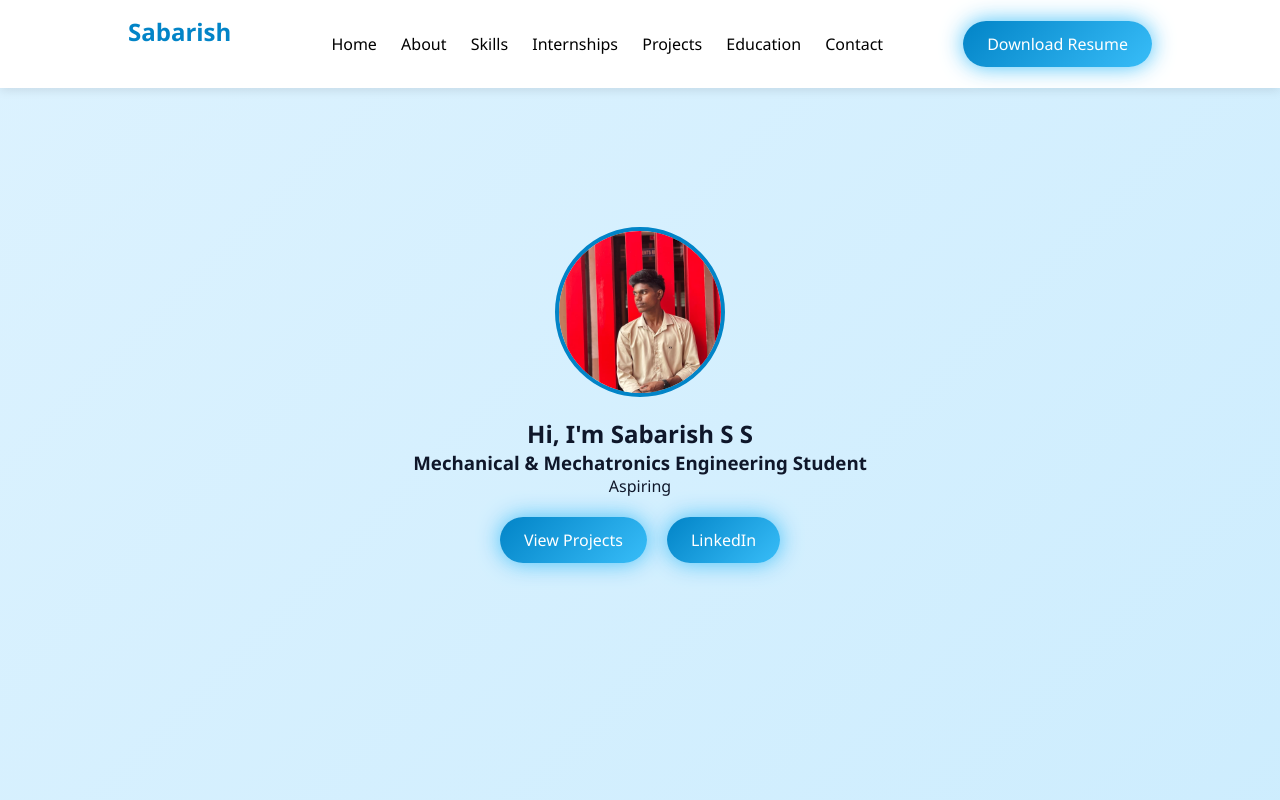
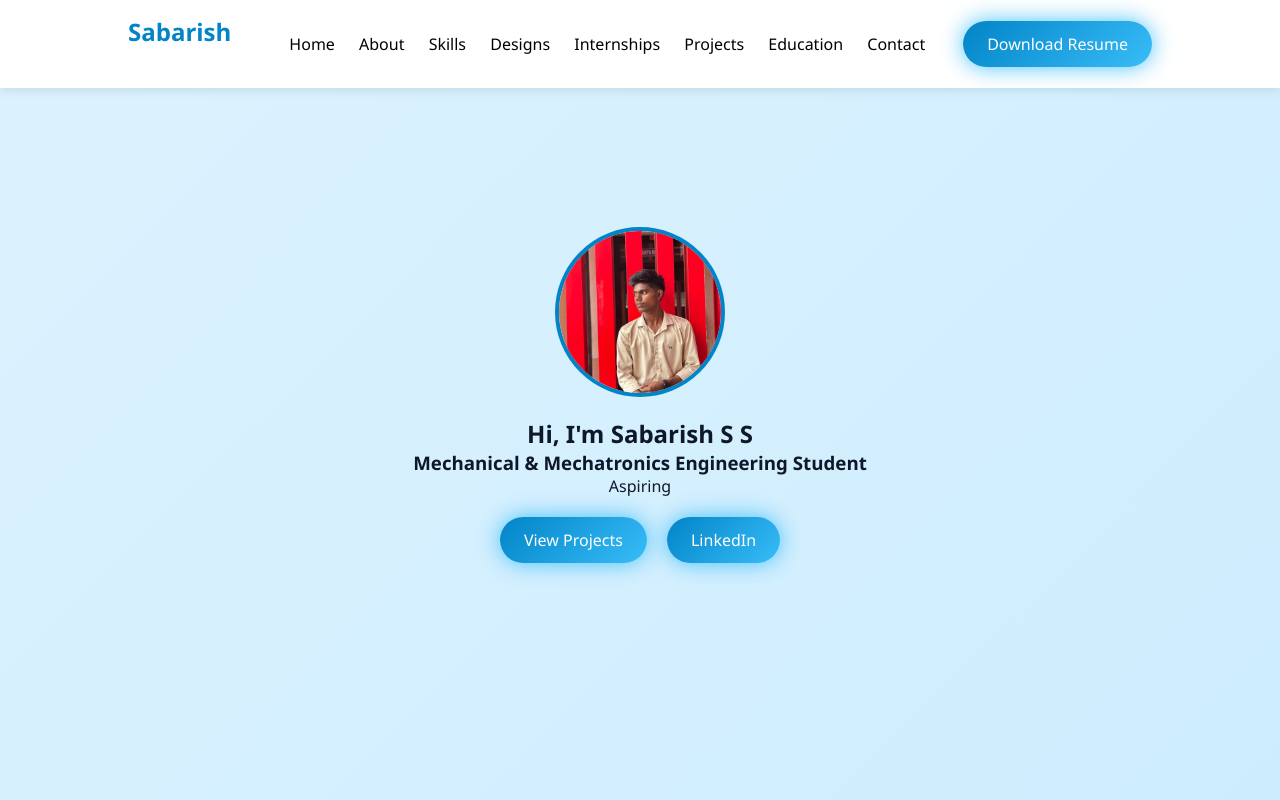
Before and after one commit to Sabarish-s-s/Portfolio, a plain HTML site: page index.html in a window 1280 px wide. Shown: the top 800 px of the page. Drawn offline with Linux system fonts and the light colour scheme.

Commit message:
Update index.html

```diff
--- a/index.html
+++ b/index.html
@@ -16,11 +16,13 @@
 <a href="#home">Home</a>
 <a href="#about">About</a>
 <a href="#skills">Skills</a>
+<a href="#designs">Designs</a>
 <a href="#internships">Internships</a>
 <a href="#projects">Projects</a>
 <a href="#education">Education</a>
 <a href="#contact">Contact</a>
 </nav>
+
 
 <a href="resume.pdf" class="btn" download>Download Resume</a>
 </header>
```
